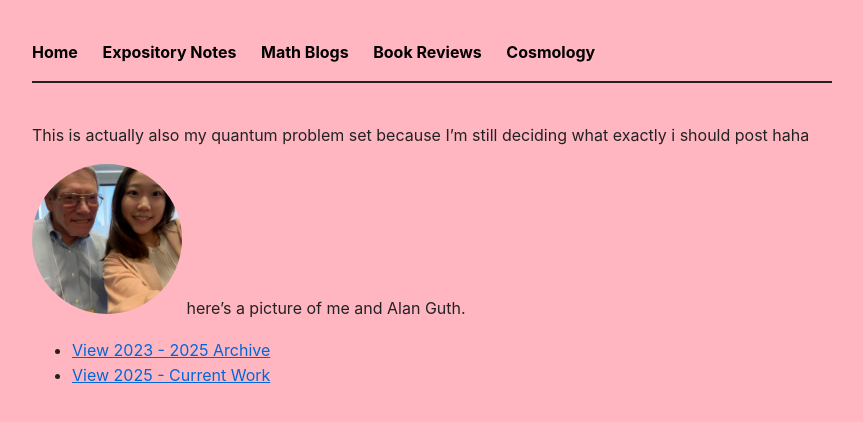
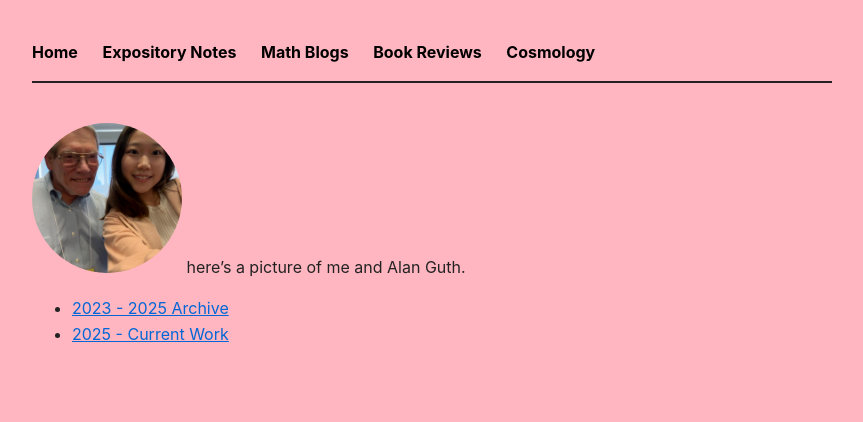
Before and after one commit to KatherineHChoi/katherinehchoi.github.io, a Jekyll site: the page built from cosmology.md, in a window 1280 px wide. Shown: the top 422 px of the page, without its empty margins (208-1071 px from the left). Built offline with Jekyll 4.4.1, drawn with Linux system fonts in a browser that asks for light colours.

Commit message:
Refine cosmology.md content and formatting
Removed a personal note and adjusted list formatting.

```diff
--- a/cosmology.md
+++ b/cosmology.md
@@ -3,10 +3,8 @@ layout: default
 title: cosmology research
 ---
 
-This is actually also my quantum problem set because I'm still deciding what exactly i should post haha
-
 <img src="/images/alan.jpeg" alt="picture of me and alan guth" width="150" height="150" style="border-radius: 50%; object-fit: cover;">
 here's a picture of me and Alan Guth.
 
-* [View 2023 - 2025 Archive](/cosmo-tom.html)
-* [View 2025 - Current Work](/cosmo-hy.html)
+* [2023 - 2025 Archive](/cosmo-tom.html)
+* [2025 - Current Work](/cosmo-hy.html)
```
